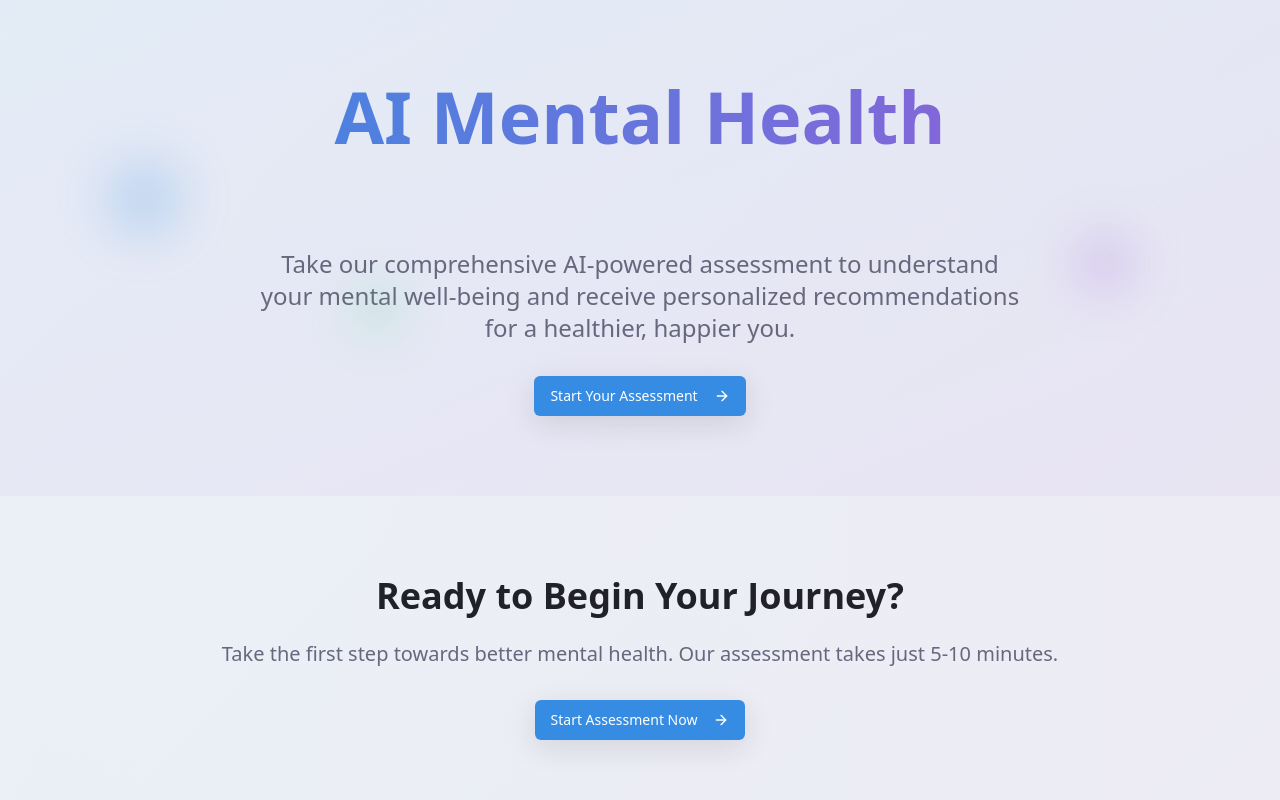
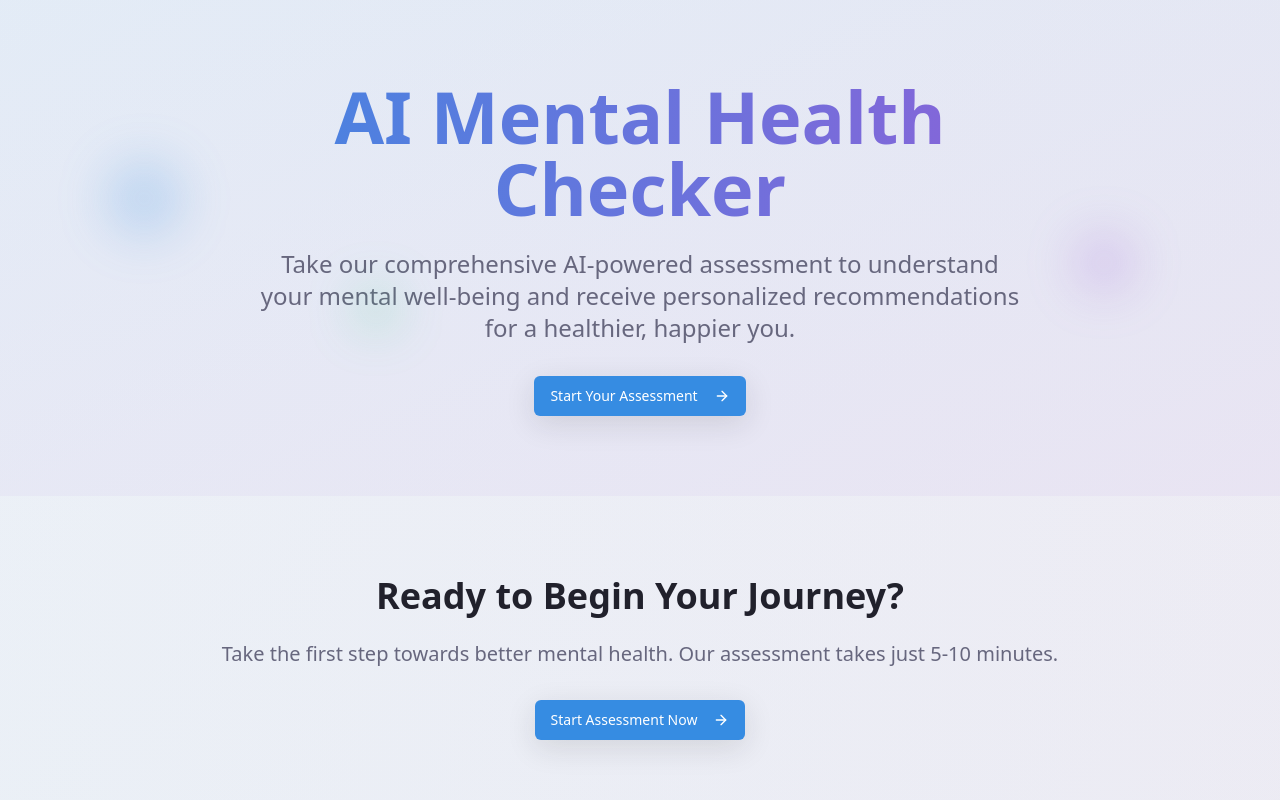
Before and after one commit to Vanshfr69/AI-Mental-Health-Checker, a React (Vite) app: page / in a window 1280 px wide. Shown: the top 800 px of the page. Built offline with nearby package versions, Linux system fonts and the light colour scheme.

Commit message:
Update Index.tsx

```diff
--- a/src/pages/Index.tsx
+++ b/src/pages/Index.tsx
@@ -15,7 +15,7 @@ const Index = () => {
             <h1 className="text-5xl md:text-7xl font-bold mb-6 bg-gradient-to-r from-primary to-accent bg-clip-text text-transparent">
               AI Mental Health
               <br />
-              <span className="animate-float inline-block">Checker</span>
+              Checker
             </h1>
 
             <p className="text-xl md:text-2xl text-muted-foreground mb-8 max-w-3xl mx-auto leading-relaxed">
```
